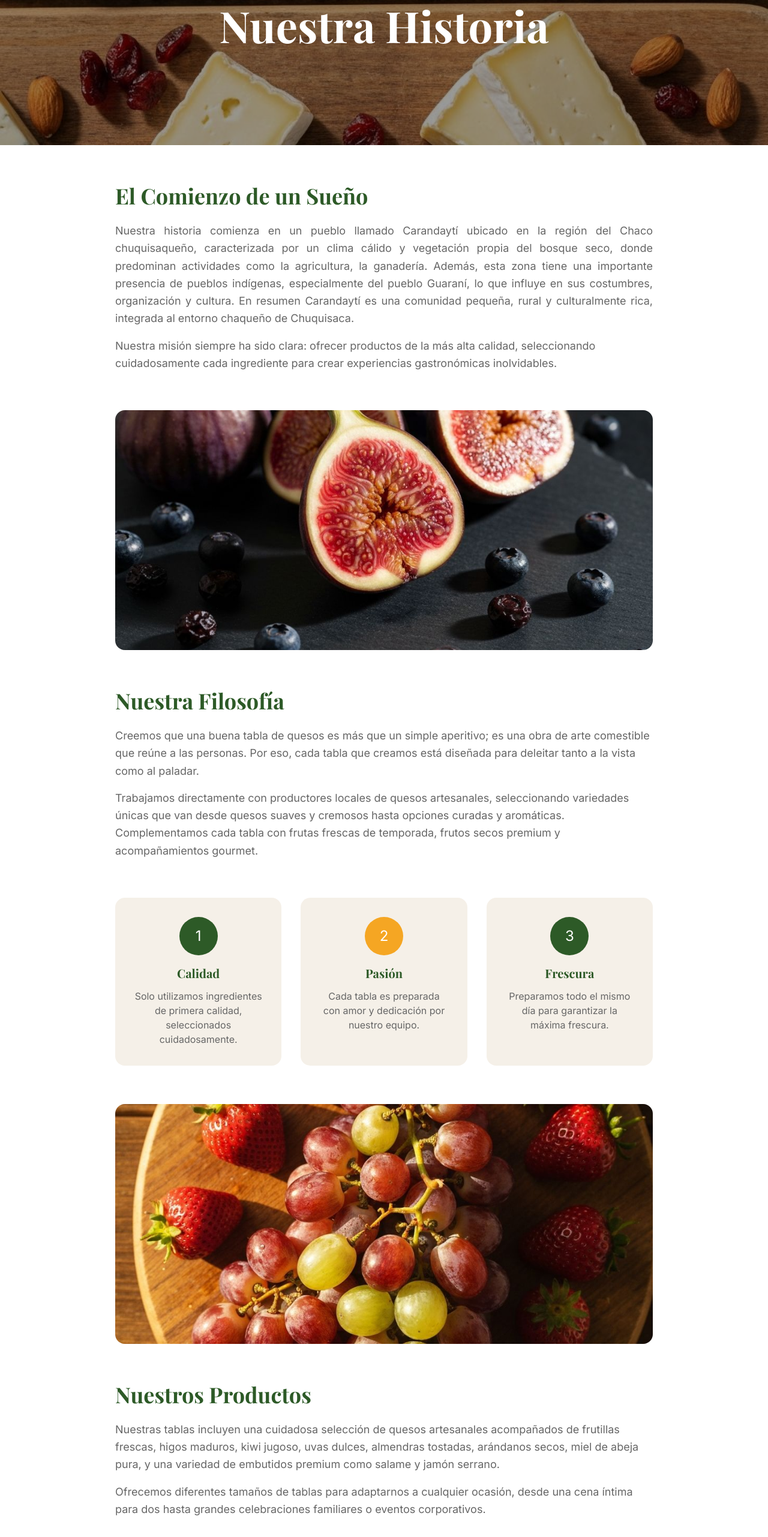
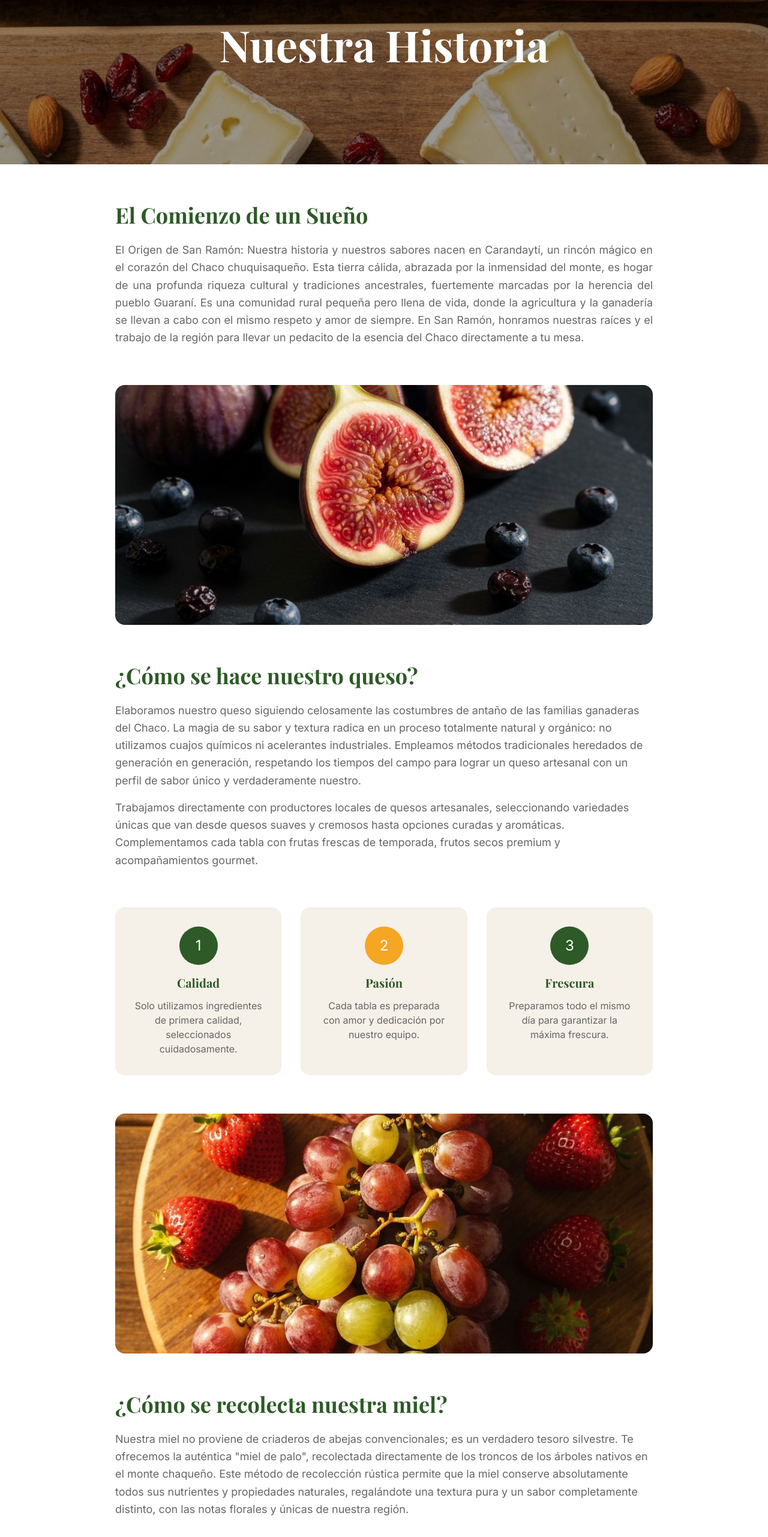
Before and after one commit to Joseph-Colbert/SanRamonWeb, a Next.js app: page /historia in a window 1280 px wide. Shown: the part 234-2797 px from the top of the page at 60% size. Built offline with nearby package versions, Linux system fonts and the light colour scheme; a web font is replaced by a local one.

Commit message:
feat: enhance historia page with new logo and updated mission narrative

```diff
--- a/app/historia/page.tsx
+++ b/app/historia/page.tsx
@@ -18,6 +18,14 @@ export default function HistoriaPage() {
             <ArrowLeft className="w-5 h-5" />
             <span className="text-sm">Volver al inicio</span>
           </Link>
+          <div className="flex items-center">
+            <Image
+              src="/images/logo2.png"
+              alt="Logo San Ramón"
+              width={80}
+              height={80}
+            />
+          </div>
           <span className="font-serif text-xl font-bold">Delicias de Queso</span>
         </div>
       </header>
@@ -46,14 +54,9 @@ export default function HistoriaPage() {
               El Comienzo de un Sueño
             </h2>
             <p className="text-lg text-muted-foreground leading-relaxed mb-4 text-justify">
-              Nuestra historia comienza en un pueblo llamado Carandaytí ubicado
-              en la región del Chaco chuquisaqueño, caracterizada por un clima cálido y vegetación propia del bosque seco, donde predominan actividades como la agricultura, la ganadería.
-              Además, esta zona tiene una importante presencia de pueblos indígenas, especialmente del pueblo Guaraní, lo que influye en sus costumbres, organización y cultura.
-              En resumen Carandaytí es una comunidad pequeña, rural y culturalmente rica, integrada al entorno chaqueño de Chuquisaca.
-            </p>
-            <p className="text-lg text-muted-foreground leading-relaxed">
-              Nuestra misión siempre ha sido clara: ofrecer productos de la más alta calidad, seleccionando
-              cuidadosamente cada ingrediente para crear experiencias gastronómicas inolvidables.
+              El Origen de San Ramón:
+
+              Nuestra historia y nuestros sabores nacen en Carandaytí, un rincón mágico en el corazón del Chaco chuquisaqueño. Esta tierra cálida, abrazada por la inmensidad del monte, es hogar de una profunda riqueza cultural y tradiciones ancestrales, fuertemente marcadas por la herencia del pueblo Guaraní. Es una comunidad rural pequeña pero llena de vida, donde la agricultura y la ganadería se llevan a cabo con el mismo respeto y amor de siempre. En San Ramón, honramos nuestras raíces y el trabajo de la región para llevar un pedacito de la esencia del Chaco directamente a tu mesa.
             </p>
           </div>
 
@@ -70,12 +73,11 @@ export default function HistoriaPage() {
           {/* Our Philosophy */}
           <div className="mb-16">
             <h2 className="font-serif text-3xl md:text-4xl font-bold text-[#2d5a27] mb-6">
-              Nuestra Filosofía
+              ¿Cómo se hace nuestro queso?
             </h2>
             <p className="text-lg text-muted-foreground leading-relaxed mb-4">
-              Creemos que una buena tabla de quesos es más que un simple aperitivo; es una obra de arte
-              comestible que reúne a las personas. Por eso, cada tabla que creamos está diseñada para
-              deleitar tanto a la vista como al paladar.
+
+              Elaboramos nuestro queso siguiendo celosamente las costumbres de antaño de las familias ganaderas del Chaco. La magia de su sabor y textura radica en un proceso totalmente natural y orgánico: no utilizamos cuajos químicos ni acelerantes industriales. Empleamos métodos tradicionales heredados de generación en generación, respetando los tiempos del campo para lograr un queso artesanal con un perfil de sabor único y verdaderamente nuestro.
             </p>
             <p className="text-lg text-muted-foreground leading-relaxed">
               Trabajamos directamente con productores locales de quesos artesanales, seleccionando
@@ -129,17 +131,10 @@ export default function HistoriaPage() {
           {/* Our Products */}
           <div className="mb-16">
             <h2 className="font-serif text-3xl md:text-4xl font-bold text-[#2d5a27] mb-6">
-              Nuestros Productos
+              ¿Cómo se recolecta nuestra miel?
             </h2>
             <p className="text-lg text-muted-foreground leading-relaxed mb-4">
-              Nuestras tablas incluyen una cuidadosa selección de quesos artesanales acompañados de
-              frutillas frescas, higos maduros, kiwi jugoso, uvas dulces, almendras tostadas,
-              arándanos secos, miel de abeja pura, y una variedad de embutidos premium como salame
-              y jamón serrano.
-            </p>
-            <p className="text-lg text-muted-foreground leading-relaxed">
-              Ofrecemos diferentes tamaños de tablas para adaptarnos a cualquier ocasión, desde
-              una cena íntima para dos hasta grandes celebraciones familiares o eventos corporativos.
+              Nuestra miel no proviene de criaderos de abejas convencionales; es un verdadero tesoro silvestre. Te ofrecemos la auténtica "miel de palo", recolectada directamente de los troncos de los árboles nativos en el monte chaqueño. Este método de recolección rústica permite que la miel conserve absolutamente todos sus nutrientes y propiedades naturales, regalándote una textura pura y un sabor completamente distinto, con las notas florales y únicas de nuestra región.
             </p>
           </div>
 
@@ -149,7 +144,7 @@ export default function HistoriaPage() {
               ¿Listo para probar?
             </h2>
             <p className="text-foreground mb-6 max-w-2xl mx-auto">
-              Descubre por qué cientos de clientes confían en nosotros para sus momentos especiales.
+              Descubre por qué confíar en nosotros para sus momentos especiales.
               Haz tu pedido hoy y disfruta de una experiencia gastronómica única.
             </p>
             <div className="flex flex-col sm:flex-row gap-4 justify-center">
--- a/app/producto/page.tsx
+++ b/app/producto/page.tsx
@@ -5,7 +5,7 @@ import { Button } from "@/components/ui/button"
 const ingredients = [
   {
     name: "Queso",
-    description: "Queso artesanal seleccionado, cortado en cubos perfectos. Suave, cremoso y de sabor inigualable.",
+    description: "Queso orgánico seleccionado, cortado en cubos. Suave, cremoso y de sabor inigualable.",
     icon: "🧀",
   },
   {
--- a/components/about.tsx
+++ b/components/about.tsx
@@ -16,7 +16,9 @@ export function About() {
         {/* Middle Column - Text and Button */}
         <div className="lg:col-span-5 p-8 md:p-12 flex flex-col justify-center">
           <p className="text-foreground leading-relaxed mb-6">
-            En SP, nos apasiona ofrecer experiencias únicas a través de nuestras tablas de quesos. Seleccionamos quesos de alta calidad de pequeños productores locales, asegurando que cada tabla representa lo mejor de la tradición quesera. Ven y disfruta de una celebración de sabores y texturas.
+            Carandaytí se encuentra ubicada en la región del Chaco chuquisaqueño, caracterizada por un clima cálido y vegetación propia del bosque seco, donde predominan actividades como la agricultura, la ganadería.
+            Además, esta zona tiene una importante presencia de pueblos indígenas, especialmente del pueblo Guaraní, lo que influye en sus costumbres, organización y cultura.
+            En resumen Carandaytí es una comunidad pequeña, rural y culturalmente rica, integrada al entorno chaqueño de Chuquisaca.
           </p>
           <div>
             <Link href="/historia">
```
